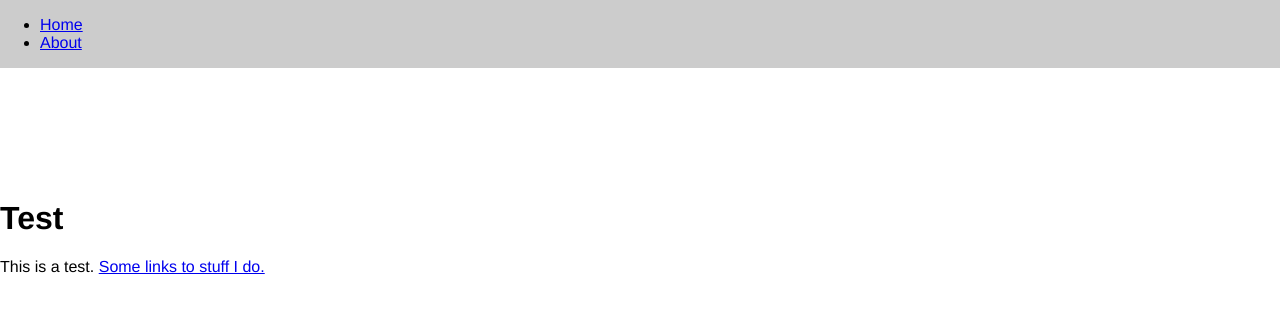
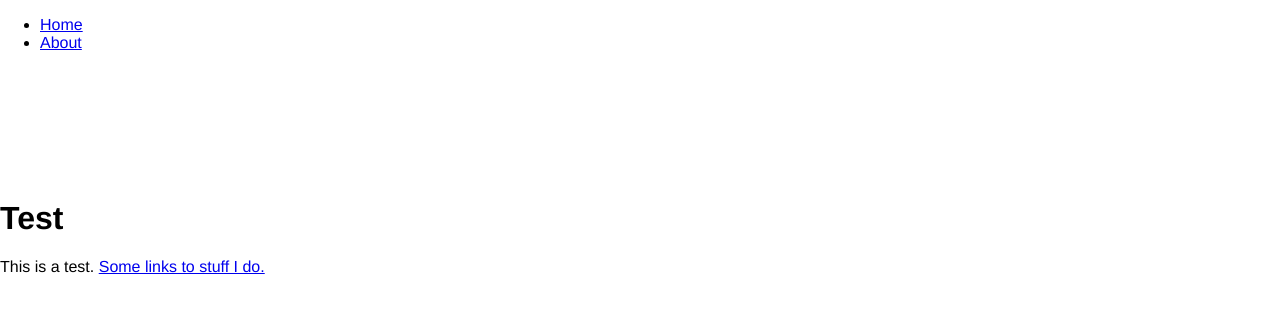
Before and after one commit to LKS90/LKS90.github.io, a Jekyll site: the page built from index.html, in a window 1280 px wide and 1400 px high. Shown: the top 313 px of the window. Built offline with Jekyll 4.4.1, drawn with Linux system fonts in a browser that asks for light colours.

Commit message:
Update main.css

```diff
--- a/css/main.css
+++ b/css/main.css
@@ -1,14 +1,6 @@
 html, body {
     margin: 0;
     padding: 0;
-}
-.header {
-    font-family: "Helvetica Neue", "Arial", sans-serif;
-    background-color: #ccc;
-    width: 100%;
-    position: fixed;
-    top: 0;
-    bottom: auto;
 }
 .outer {
     font-family: "Helvetica Neue", "Arial", sans-serif;
```
